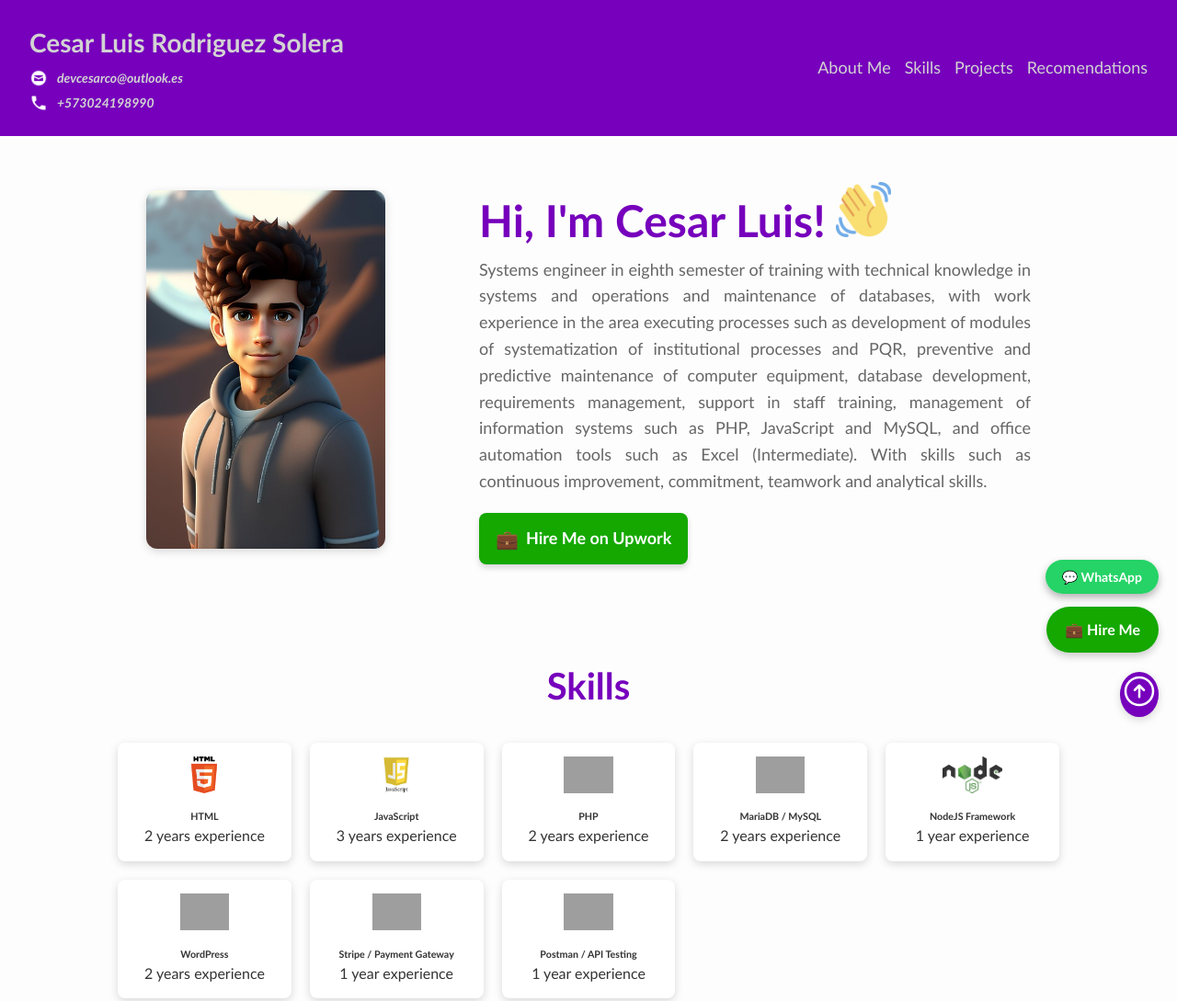
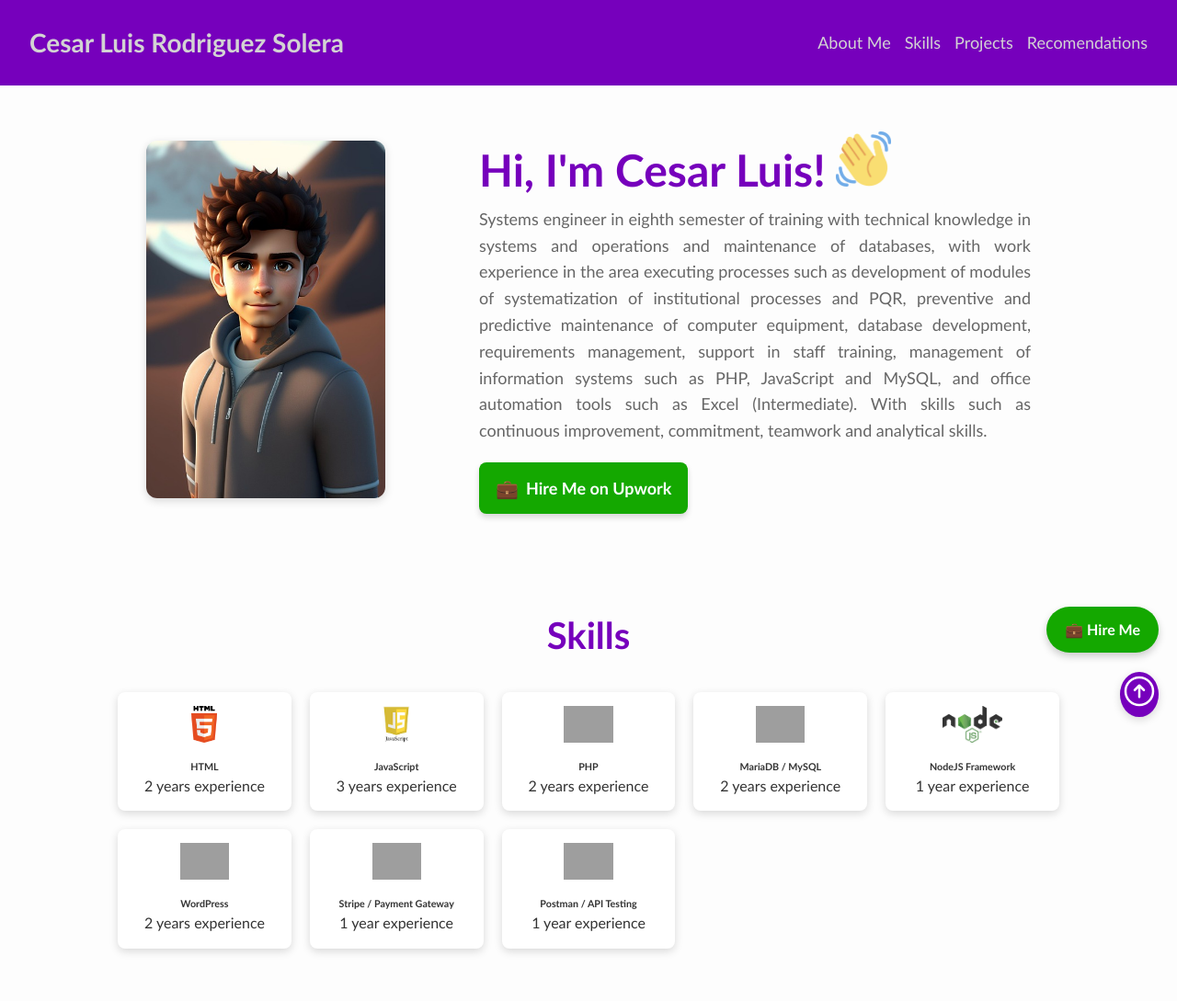
Before and after one commit to cesarco/cesarco.github.io, a plain HTML site: page index.html in a window 1280 px wide. Shown: the top 1089 px of the page at 92% size. Drawn offline with Linux system fonts and the light colour scheme; grey boxes are pictures that could not be loaded.

Commit message:
Eliminar información de contacto y enlaces de WhatsApp del portafolio

```diff
--- a/index.html
+++ b/index.html
@@ -42,11 +42,8 @@
   "jobTitle": "Full Stack Developer",
   "url": "https://cesarco.github.io/",
   "image": "https://cesarco.github.io/html_finalprojimages/profile.jpg",
-  "email": "mailto:devcesarco@outlook.es",
-  "telephone": "+573024198990",
   "sameAs": [
     "https://www.upwork.com/freelancers/~017e4130c88c4a6da2",
-    "https://wa.me/573024198990",
     "https://github.com/cesarco",
     "https://www.linkedin.com/in/devcesarco"
   ],
@@ -131,19 +128,13 @@
     <div id="home">
       <div class="profile_name">
         Cesar Luis Rodriguez Solera
-        <div class="contact_info">
+        <!--<div class="contact_info">
           <img src="html_finalprojimages/envelope.png" alt="https://icons8.com/icon/124377/circled-envelope" />
           <a href="mailto:devcesarco@outlook.es" style="color: inherit; text-decoration: none;">
             devcesarco@outlook.es
           </a>
-        </div>
+        </div>-->
         <div style="clear:both;"></div>
-        <div class="contact_info">
-          <img src="html_finalprojimages/phone.png" alt="WhatsApp" />
-          <a href="https://wa.me/573024198990" target="_blank" style="color: inherit; text-decoration: none;">
-            +573024198990
-          </a>
-        </div>
       </div>
       <div class="topdiv">
         <a class="topmenu" href="#about-me">About Me</a>
@@ -351,11 +342,11 @@
     </a>
   </div>
 
-  <div class="floating-whatsapp">
+  <!--<div class="floating-whatsapp">
     <a href="https://wa.me/573024198990" target="_blank" class="btn-whatsapp">
       💬 WhatsApp
     </a>
-  </div>
+  </div>-->
 
   <!-- Botón flotante Upwork -->
   <div class="floating-upwork">
```
